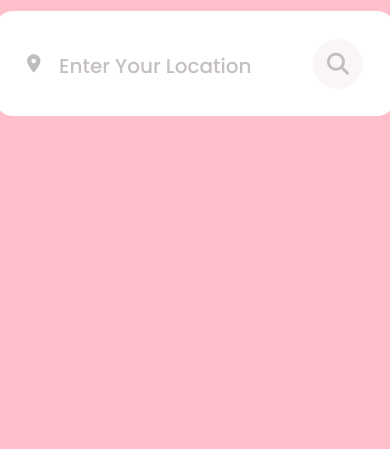
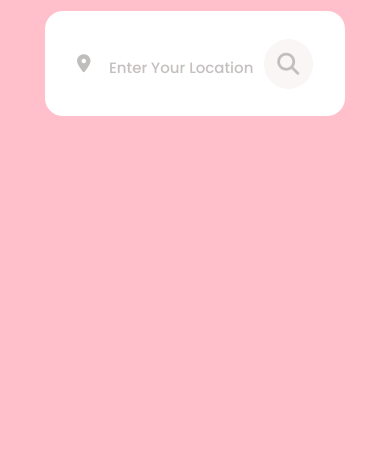
Before and after one commit to abinzach/Weather, a plain HTML site: page index.html in a window 390 px wide. Shown: the part 395-844 px from the top of the page. Drawn offline with Linux system fonts and the light colour scheme.

Commit message:
Added responsive design to smaller devices

```diff
--- a/style.css
+++ b/style.css
@@ -197,3 +197,21 @@ text-transform: capitalize;
         opacity: 1;
     }
 }
+
+@media (max-width: 600px) {
+
+
+
+
+    .container {
+      width: 300px;
+
+    }
+    .search-box input::placeholder{
+        font-size: 15px;
+        font-weight: 500;
+        color: rgba(177, 170, 170, 0.748);
+        text-transform: capitalize;
+        }
+    /* Add more CSS rules for other elements */
+  }
```
